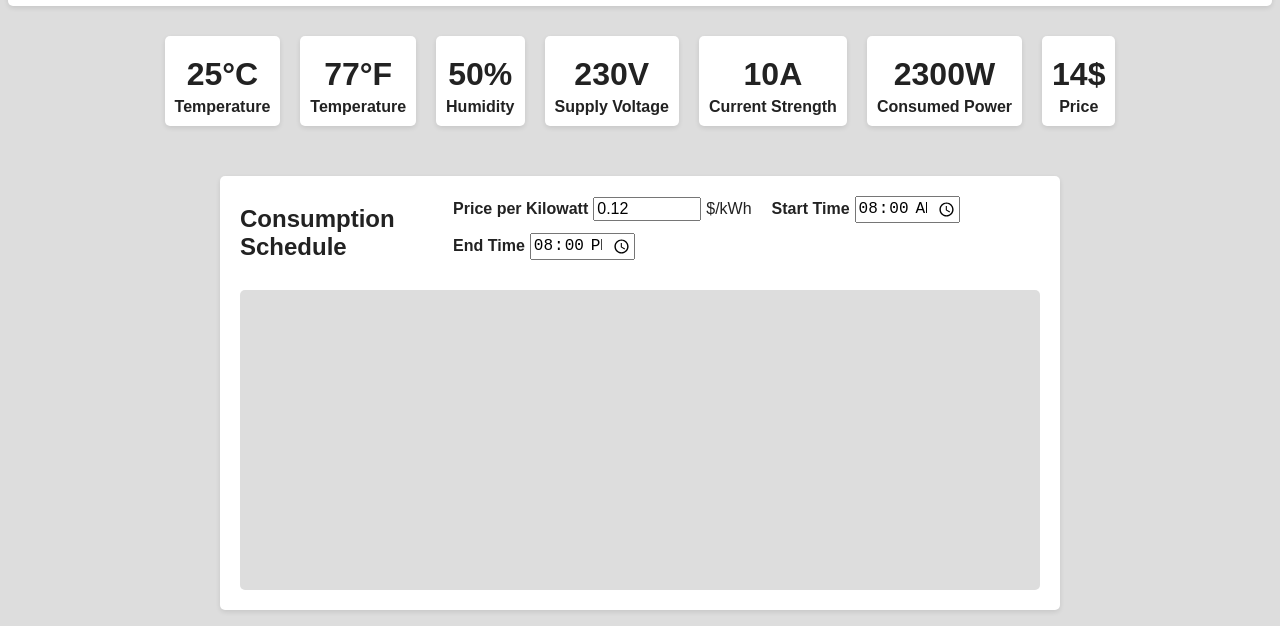
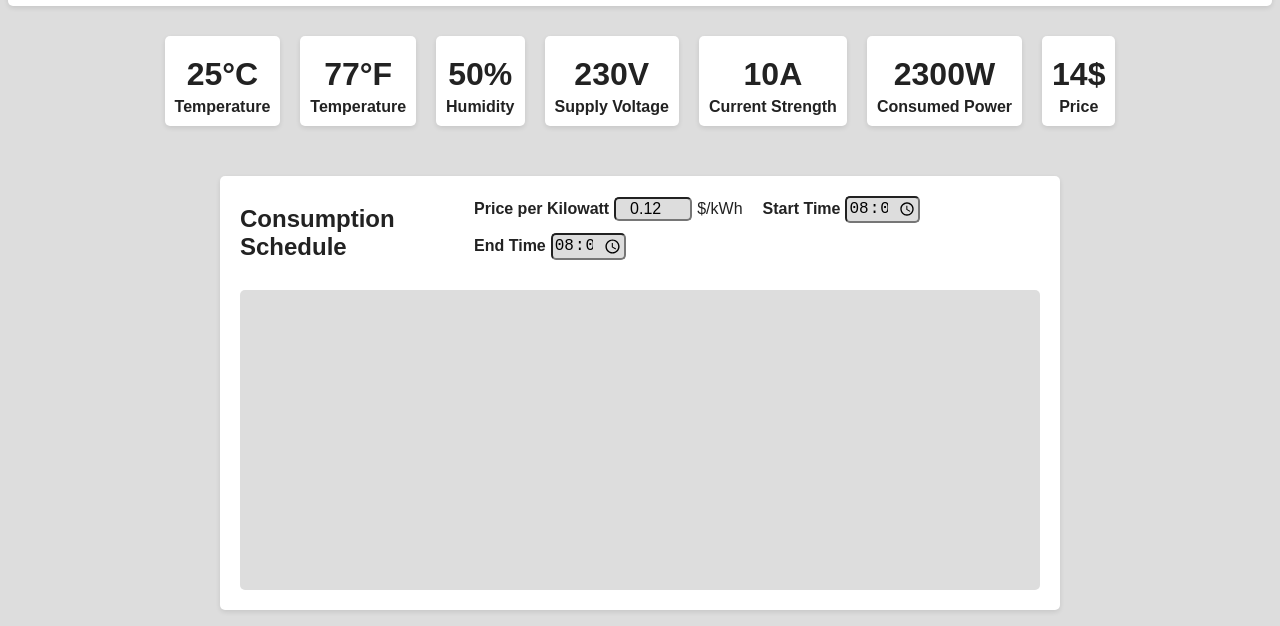
Before and after one commit to SimonOriginal/Energy, a plain HTML site: page index.html in a window 1280 px wide. Shown: the part 82-708 px from the top of the page. Drawn offline with Linux system fonts and the light colour scheme.

Commit message:
Update style.css

```diff
--- a/Style and Images/css/style.css
+++ b/Style and Images/css/style.css
@@ -223,8 +223,12 @@ input:checked + .slider:before {
 
 .param-input {
   font-size: 16px;
-  width: 100px;
+  width: 70px;
   margin-right: 5px;
+  text-align: center;
+  border-radius: 5px;
+  background-color: #ddd;
+  color: #000;
 }
 
 .param-unit {
```
